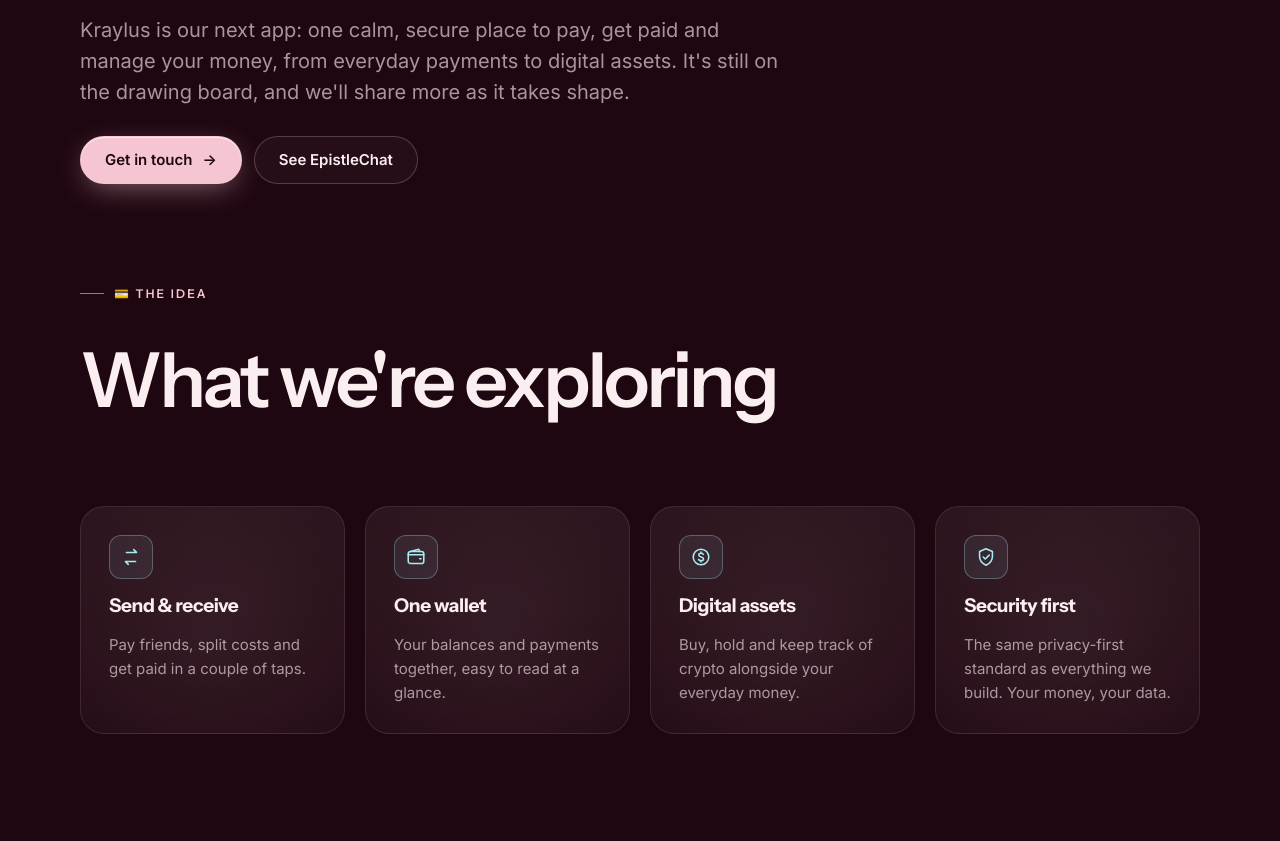
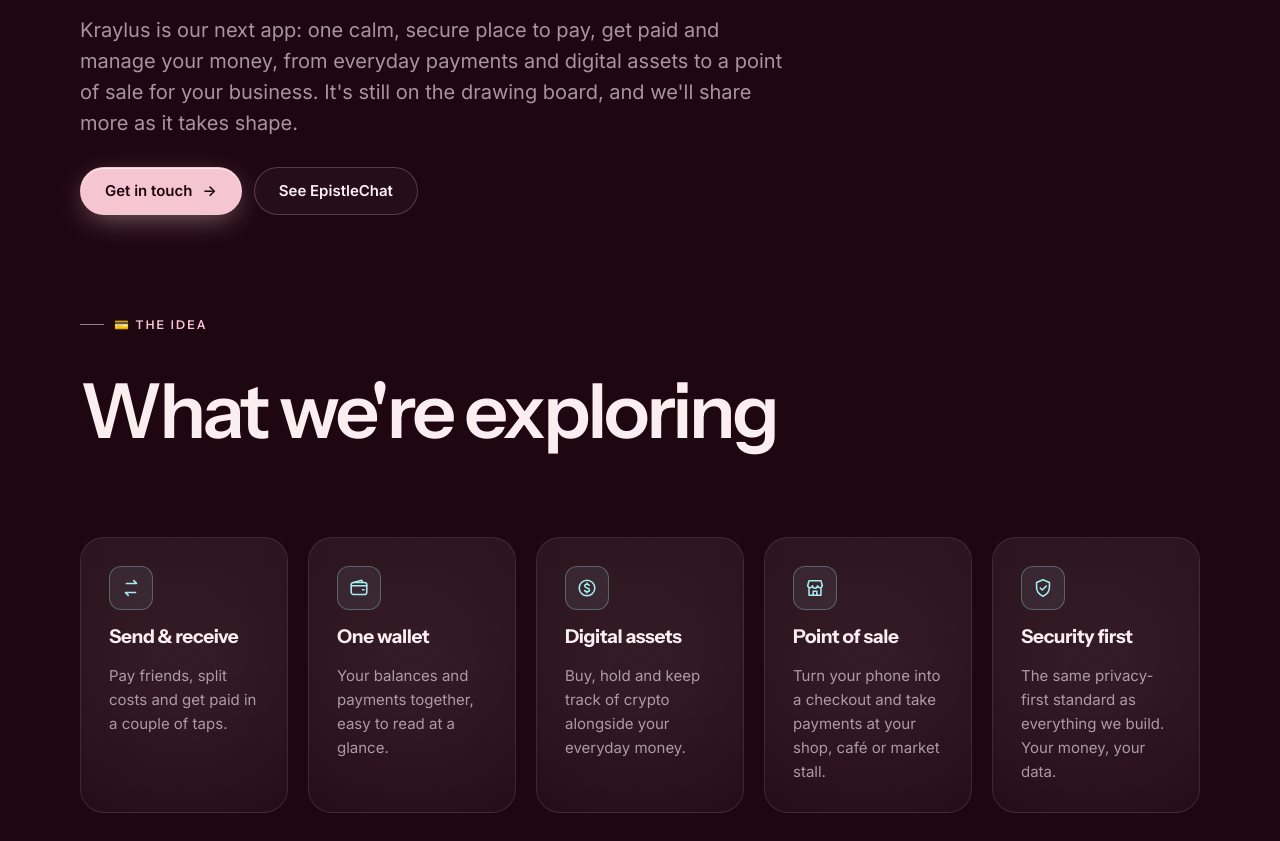
Before and after one commit to WiseDeveloper0/silentstudios, a plain HTML site: page kraylus.html in a window 1280 px wide. Shown: the part 391-1232 px from the top of the page. Drawn offline with Linux system fonts and the light colour scheme.

Commit message:
Kraylus: add point of sale
Co-Authored-By: Claude Opus 5.5 <noreply@anthropic.com>
Claude-Session: https://claude.ai/code/session_01PBWUjYbfJs8xoZbbyQqB7o

```diff
--- a/assets/content.js
+++ b/assets/content.js
@@ -19,6 +19,7 @@
   const get = (obj, path) => path.split(".").reduce((o, k) => (o == null ? o : o[k]), obj);
 
   const ICONS = {
+    store: '<path d="M4 9.5 5.5 4h13L20 9.5"/><path d="M4 9.5a2.7 2.7 0 0 0 5.3 0 2.7 2.7 0 0 0 5.4 0 2.7 2.7 0 0 0 5.3 0"/><path d="M5.5 12v8h13v-8M10 20v-4.5h4V20"/>',
     send: '<path d="M7 7h11l-3-3M17 17H6l3 3"/>',
     wallet: '<rect x="3.5" y="6" width="17" height="13" rx="2.5"/><path d="M3.5 9.5h17M16 14h1.5"/><path d="M6 6l9-2.5 1 2.5"/>',
     coin: '<circle cx="12" cy="12" r="8.5"/><path d="M14.5 9.2c-.5-.8-1.4-1.2-2.5-1.2-1.4 0-2.5.7-2.5 1.9 0 2.8 5.2 1.4 5.2 4.2 0 1.2-1.2 1.9-2.7 1.9-1.2 0-2.1-.5-2.6-1.3M12 6.5V8M12 16v1.5"/>',
@@ -70,7 +71,7 @@
         <span class="group-emoji">${esc(g.emoji)}</span><h3>${esc(g.title)}</h3>${g.text ? `<p>${esc(g.text)}</p>` : ""}
         <ul>${(g.points || []).map((pt) => `<li>${esc(pt)}</li>`).join("")}</ul></article>`).join(""),
     "kraylus.explore": (items) =>
-      items.map((f, i) => `<article class="card feature reveal" style="--delay:${((i % 4) * 0.08).toFixed(2)}s">
+      items.map((f, i) => `<article class="card feature reveal" style="--delay:${((i % 5) * 0.08).toFixed(2)}s">
         <div class="ic cyan">${svg(f.icon)}</div><h3>${esc(f.title)}</h3><p>${esc(f.text)}</p></article>`).join(""),
     "kraylus.roadmap": (items) =>
       items.map((r, i) => `<div class="tl-item${r.done ? " done" : ""} reveal" style="--delay:${(i * 0.08).toFixed(2)}s${i === items.length - 1 ? ";padding-bottom:0" : ""}">
--- a/assets/styles.css
+++ b/assets/styles.css
@@ -1054,9 +1054,9 @@ section { position: relative; }
 
 /* Kraylus */
 .tagline.cyan { color: var(--cyan-300); }
-.features.four { grid-template-columns: repeat(4, 1fr); }
-@media (max-width: 1000px) { .features.four { grid-template-columns: 1fr 1fr; } }
-@media (max-width: 560px) { .features.four { grid-template-columns: 1fr; } }
+.features.five { grid-template-columns: repeat(auto-fit, minmax(190px, 1fr)); }
+@media (max-width: 1000px) { .features.five { grid-template-columns: 1fr 1fr; } }
+@media (max-width: 560px) { .features.five { grid-template-columns: 1fr; } }
 .feature .ic.cyan { color: var(--cyan-300); background: rgba(168,236,240,0.08); border-color: rgba(168,236,240,0.3); }
 .fine-print { margin: 36px 0 0; font-size: 13px; color: var(--text-faint); max-width: 56ch; }
 
--- a/content/home.json
+++ b/content/home.json
@@ -9,7 +9,7 @@
   "epistle_status": "Waitlist open",
   "epistle_card_text": "Private chats. Beautiful letters. An end-to-end encrypted messenger for iPhone, with letters worth keeping and communities you'll love. Coming soon to the App Store.",
   "kraylus_status": "In concept",
-  "kraylus_card_text": "Our next big idea: a finance app for payments and digital assets, built with the same calm and care. Still on the drawing board.",
+  "kraylus_card_text": "Our next big idea: a finance app for payments, digital assets and point of sale, built with the same calm and care. Still on the drawing board.",
   "statement": "We believe the best technology is *quiet.* It respects your attention, earns your trust, and _gets out of the way_ so the people you care about can come through.",
   "about_intro": "SilentStudios is a small, independent team designing and building apps end to end. No investors to please and no ads to sell, just products we'd want on our own home screens.",
   "values": [
--- a/content/kraylus.json
+++ b/content/kraylus.json
@@ -1,7 +1,7 @@
 {
   "status": "Not yet in development",
   "tagline": "Money, minus the noise.",
-  "intro": "Kraylus is our next app: one calm, secure place to pay, get paid and manage your money, from everyday payments to digital assets. It's still on the drawing board, and we'll share more as it takes shape.",
+  "intro": "Kraylus is our next app: one calm, secure place to pay, get paid and manage your money, from everyday payments and digital assets to a point of sale for your business. It's still on the drawing board, and we'll share more as it takes shape.",
   "explore_title": "What we're exploring",
   "explore": [
     {
@@ -18,6 +18,11 @@
       "icon": "coin",
       "title": "Digital assets",
       "text": "Buy, hold and keep track of crypto alongside your everyday money."
+    },
+    {
+      "icon": "store",
+      "title": "Point of sale",
+      "text": "Turn your phone into a checkout and take payments at your shop, café or market stall."
     },
     {
       "icon": "shield",
--- a/content/support.json
+++ b/content/support.json
@@ -43,7 +43,7 @@
     {
       "category": "studio",
       "question": "What is Kraylus?",
-      "answer": "Kraylus is our next app: a finance app for sending and receiving money and managing digital assets in one calm, secure place. It's still in the concept stage and development hasn't started yet. Follow along on the [Kraylus page](kraylus.html)."
+      "answer": "Kraylus is our next app: a finance app for sending and receiving money, managing digital assets, and taking payments in person with a point of sale for your business. It's still in the concept stage and development hasn't started yet. Follow along on the [Kraylus page](kraylus.html)."
     },
     {
       "category": "studio",
--- a/kraylus.html
+++ b/kraylus.html
@@ -4,7 +4,7 @@
   <meta charset="utf-8" />
   <meta name="viewport" content="width=device-width, initial-scale=1" />
   <title>Kraylus · SilentStudios</title>
-  <meta name="description" content="Kraylus is the next app from SilentStudios: one calm, secure place for payments and digital assets. Currently in concept." />
+  <meta name="description" content="Kraylus is the next app from SilentStudios: one calm, secure place for payments, digital assets and point of sale. Currently in concept." />
   <meta name="theme-color" content="#1f0711" />
   <link rel="icon" href="assets/favicon.svg" type="image/svg+xml" />
   <link rel="preconnect" href="https://fonts.googleapis.com" />
@@ -37,7 +37,7 @@
         <span class="status idle fade-up"><i></i> <span data-c="kraylus.status">Not yet in development</span></span>
         <h1 class="display fade-up d1">Kraylus<span class="serif" style="color:var(--cyan-300)">.</span></h1>
         <p class="tagline cyan fade-up d1" data-c="kraylus.tagline">Money, minus the noise.</p>
-        <p class="lede fade-up d2" data-c="kraylus.intro">Kraylus is our next app: one calm, secure place to pay, get paid and manage your money, from everyday payments to digital assets. It&#x27;s still on the drawing board, and we&#x27;ll share more as it takes shape.</p>
+        <p class="lede fade-up d2" data-c="kraylus.intro">Kraylus is our next app: one calm, secure place to pay, get paid and manage your money, from everyday payments and digital assets to a point of sale for your business. It's still on the drawing board, and we'll share more as it takes shape.</p>
         <div class="hero-actions fade-up d3" style="margin-top:28px">
           <a class="btn btn-primary" href="index.html#contact" data-magnetic>Get in touch <span class="arrow" aria-hidden="true">→</span></a>
           <a class="btn btn-ghost" href="epistlechat.html" data-magnetic>See EpistleChat</a>
@@ -51,10 +51,11 @@
           <span class="eyebrow reveal">💳 The idea</span>
           <h2 class="section-title reveal" style="--delay:.08s" data-c="kraylus.explore_title">What we&#x27;re exploring</h2>
         </div>
-        <div class="features four" data-list="kraylus.explore">
+        <div class="features five" data-list="kraylus.explore">
           <article class="card feature reveal" style="--delay:0.00s"><div class="ic cyan"><svg viewBox="0 0 24 24" fill="none" stroke="currentColor" stroke-width="1.7" stroke-linecap="round" stroke-linejoin="round"><path d="M7 7h11l-3-3M17 17H6l3 3"/></svg></div><h3>Send &amp; receive</h3><p>Pay friends, split costs and get paid in a couple of taps.</p></article>
           <article class="card feature reveal" style="--delay:0.08s"><div class="ic cyan"><svg viewBox="0 0 24 24" fill="none" stroke="currentColor" stroke-width="1.7" stroke-linecap="round" stroke-linejoin="round"><rect x="3.5" y="6" width="17" height="13" rx="2.5"/><path d="M3.5 9.5h17M16 14h1.5"/><path d="M6 6l9-2.5 1 2.5"/></svg></div><h3>One wallet</h3><p>Your balances and payments together, easy to read at a glance.</p></article>
           <article class="card feature reveal" style="--delay:0.16s"><div class="ic cyan"><svg viewBox="0 0 24 24" fill="none" stroke="currentColor" stroke-width="1.7" stroke-linecap="round" stroke-linejoin="round"><circle cx="12" cy="12" r="8.5"/><path d="M14.5 9.2c-.5-.8-1.4-1.2-2.5-1.2-1.4 0-2.5.7-2.5 1.9 0 2.8 5.2 1.4 5.2 4.2 0 1.2-1.2 1.9-2.7 1.9-1.2 0-2.1-.5-2.6-1.3M12 6.5V8M12 16v1.5"/></svg></div><h3>Digital assets</h3><p>Buy, hold and keep track of crypto alongside your everyday money.</p></article>
+          <article class="card feature reveal" style="--delay:.24s"><div class="ic cyan"><svg viewBox="0 0 24 24" fill="none" stroke="currentColor" stroke-width="1.7" stroke-linecap="round" stroke-linejoin="round"><path d="M4 9.5 5.5 4h13L20 9.5"/><path d="M4 9.5a2.7 2.7 0 0 0 5.3 0 2.7 2.7 0 0 0 5.4 0 2.7 2.7 0 0 0 5.3 0"/><path d="M5.5 12v8h13v-8M10 20v-4.5h4V20"/></svg></div><h3>Point of sale</h3><p>Turn your phone into a checkout and take payments at your shop, café or market stall.</p></article>
           <article class="card feature reveal" style="--delay:0.24s"><div class="ic cyan"><svg viewBox="0 0 24 24" fill="none" stroke="currentColor" stroke-width="1.7" stroke-linecap="round" stroke-linejoin="round"><path d="M12 3 5 6v5.5c0 4.3 3 7.6 7 9.5 4-1.9 7-5.2 7-9.5V6Z"/><path d="m9 12 2.2 2.2L15.5 10"/></svg></div><h3>Security first</h3><p>The same privacy-first standard as everything we build. Your money, your data.</p></article>
         </div>
       </div>
```
Also changed, not shown: index.html (+1 -1 lines), support.html (+1 -1 lines), 1 other file.
